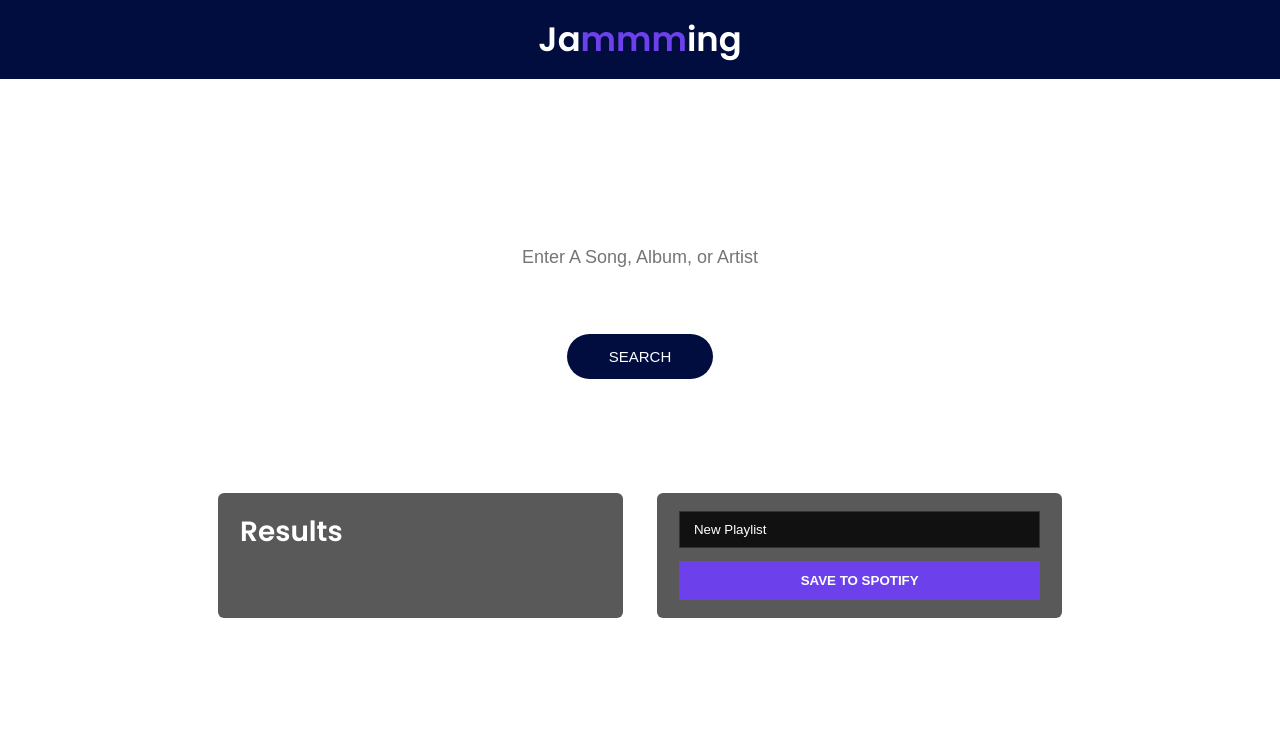
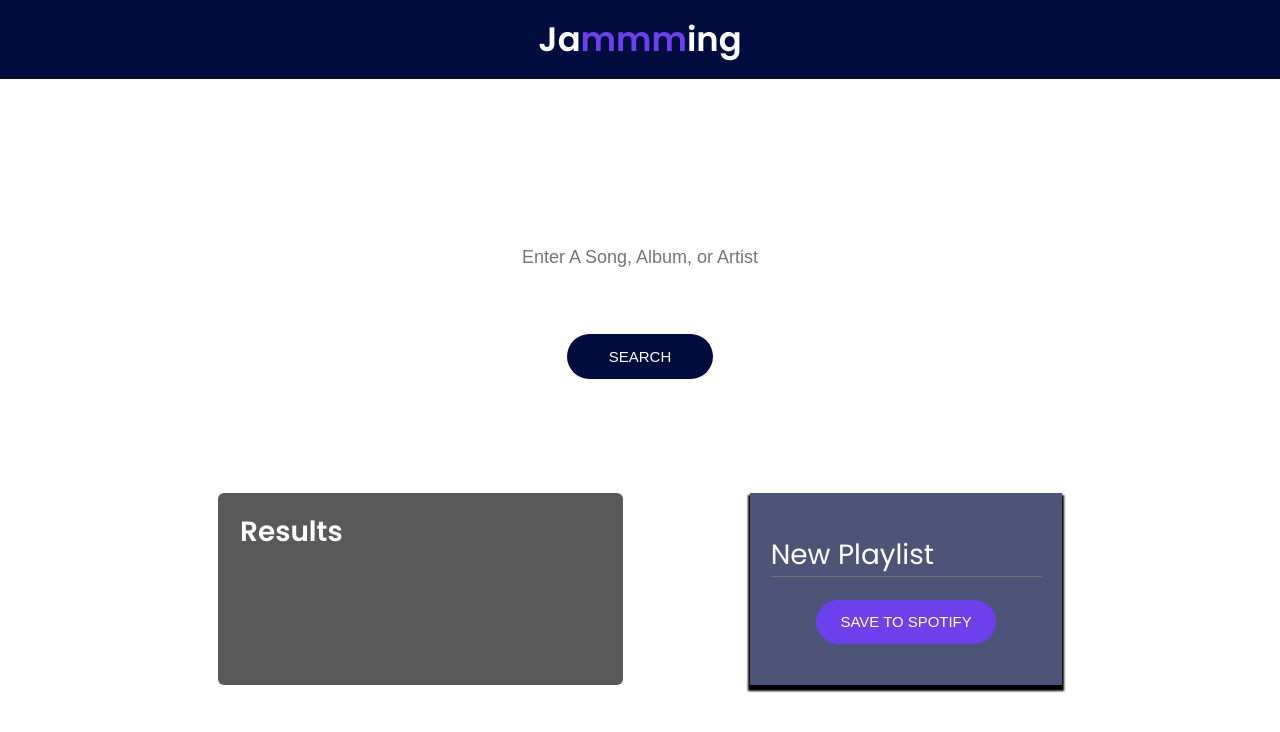
Before and after one commit to BluUsername/jammming, a React (Create React App) app: page / in a window 1280 px wide. Shown: the top 732 px of the page. Built offline with nearby package versions, Linux system fonts and the light colour scheme.

Commit message:
style(playlist): apply provided layout styles\nfeat(tracklist): scaffold class-based TrackList with placeholder

```diff
--- a/src/Components/Playlist/Playlist.css
+++ b/src/Components/Playlist/Playlist.css
@@ -1,5 +1,52 @@
-.Playlist { background:rgba(0,0,0,.65); backdrop-filter:blur(4px); padding:1rem 1.25rem; border-radius:6px; width:48%; }
-.Playlist input { width:100%; padding:.55rem .75rem; margin-bottom:.75rem; border:1px solid #333; background:#111; color:#fff; }
-.Playlist-save { background:#6c41ec; border:none; color:#fff; font-weight:600; padding:.65rem 1rem; width:100%; cursor:pointer; }
-.Playlist-save:hover { background:#5832c5; }
-@media (max-width:1020px){ .Playlist { width:100%; } }
+.Playlist {
+	display: flex;
+	flex-direction: column;
+	align-items: center;
+	overflow-y: scroll;
+	width: 37%;
+	max-height: 950px;
+	padding: 2.27rem 1.16rem;
+	background-color: rgba(1, 12, 63, 0.7);
+	box-shadow: 0 4px 2px 2px #000000;
+}
+
+.Playlist input {
+	width: 100%;
+	border: 0;
+	outline: 0;
+	background: transparent;
+	border-bottom: 1px solid #6f6f6f;
+	font-family: 'Poppins', sans-serif;
+	font-size: 1.55rem;
+	color: #fff;
+}
+
+.Playlist-save {
+	cursor: pointer;
+	width: 10rem;
+	padding: .77rem 0;
+	border-radius: 54px;
+	border-width: 0px;
+	margin-top: 1.27rem;
+	background-color: #6c41ec;
+	text-align: center;
+	font-size: .83rem;
+	transition: background-color .25s;
+	color: #fff;
+	font-weight: 500;
+}
+
+.Playlist-save:hover {
+	background-color: rgba(108, 65, 233, .7);
+}
+
+::-webkit-scrollbar {
+		width: 0px;
+		background: transparent;
+}
+
+@media only screen and (max-width: 1020px) {
+	.Playlist {
+		width: 90%;
+	}
+}
--- a/src/Components/TrackList/TrackList.js
+++ b/src/Components/TrackList/TrackList.js
@@ -1,14 +1,16 @@
 import React from 'react';
 import './TrackList.css';
-import Track from '../Track/Track';
+// import Track from '../Track/Track';
 
-function TrackList({ tracks, onAdd, onRemove, isRemoval }) {
-  return (
-    <div className="TrackList">
-      {tracks.map(track => (
-        <Track key={track.id} track={track} onAdd={onAdd} onRemove={onRemove} isRemoval={isRemoval} />
-      ))}
-    </div>
-  );
+class TrackList extends React.Component {
+  render() {
+    return (
+      <div className="TrackList">
+        {/* You will add a map method that renders a set of Track components  */}
+        {/* <Track /> <Track /> <Track /> */}
+      </div>
+    );
+  }
 }
+
 export default TrackList;
```
